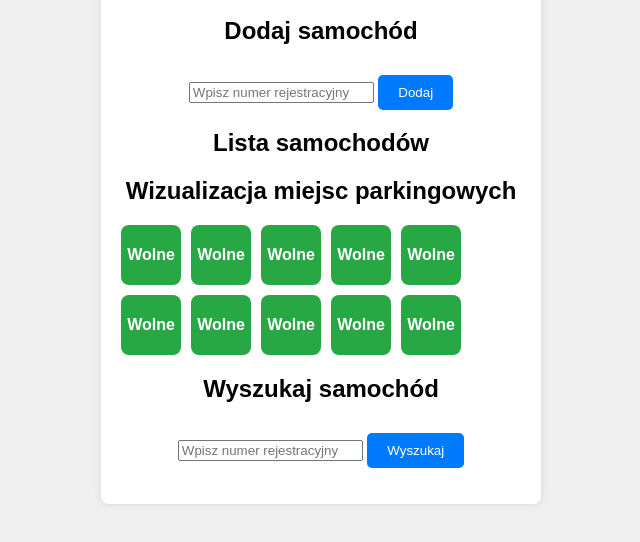
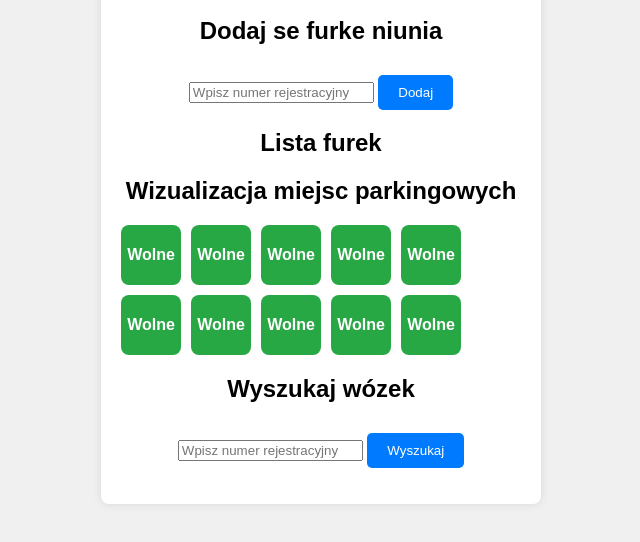
Before and after one commit to CyborgBMB/ProgramMatka, a plain HTML site: page index.html in a window 1280 px wide. Shown: the part 244-786 px from the top of the page, without its empty margins (319-959 px from the left). Drawn offline with Linux system fonts and the light colour scheme.

Commit message:
Update index.html

```diff
--- a/index.html
+++ b/index.html
@@ -16,13 +16,13 @@
         </div>
 
         <div class="form">
-            <h2>Dodaj samochód</h2>
+            <h2>Dodaj se furke niunia</h2>
             <input type="text" id="numer-rejestracyjny" placeholder="Wpisz numer rejestracyjny">
             <button id="dodaj-samochod">Dodaj</button>
         </div>
 
         <div class="list">
-            <h2>Lista samochodów</h2>
+            <h2>Lista furek</h2>
             <ul id="lista-samochodow"></ul>
         </div>
 
@@ -34,7 +34,7 @@
 
         <!-- Wyszukiwanie samochodu -->
         <div class="form">
-            <h2>Wyszukaj samochód</h2>
+            <h2>Wyszukaj wózek</h2>
             <input type="text" id="wyszukaj-numer" placeholder="Wpisz numer rejestracyjny">
             <button id="wyszukaj-samochod">Wyszukaj</button>
             <p id="wynik-wyszukiwania"></p>
```
